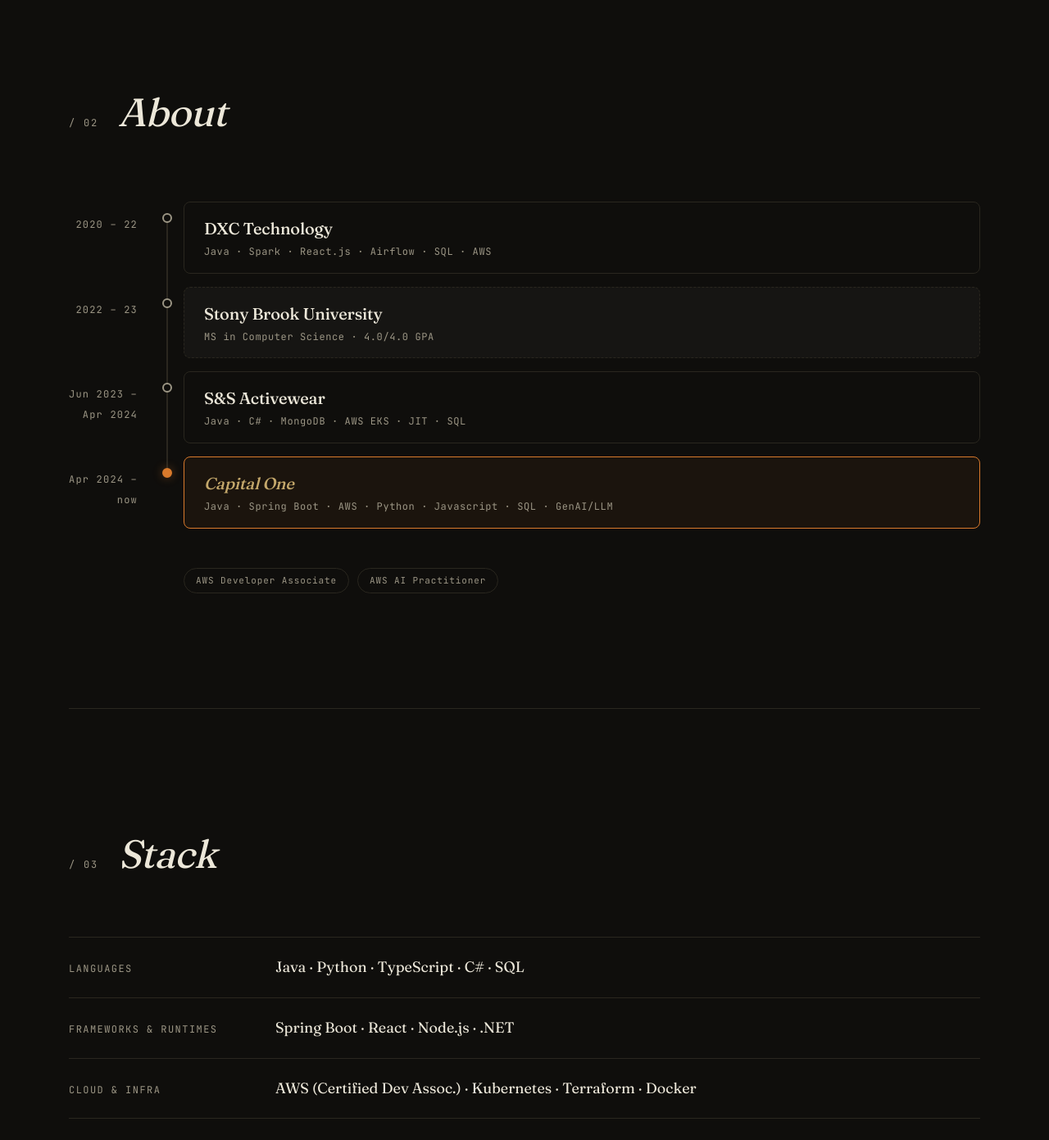
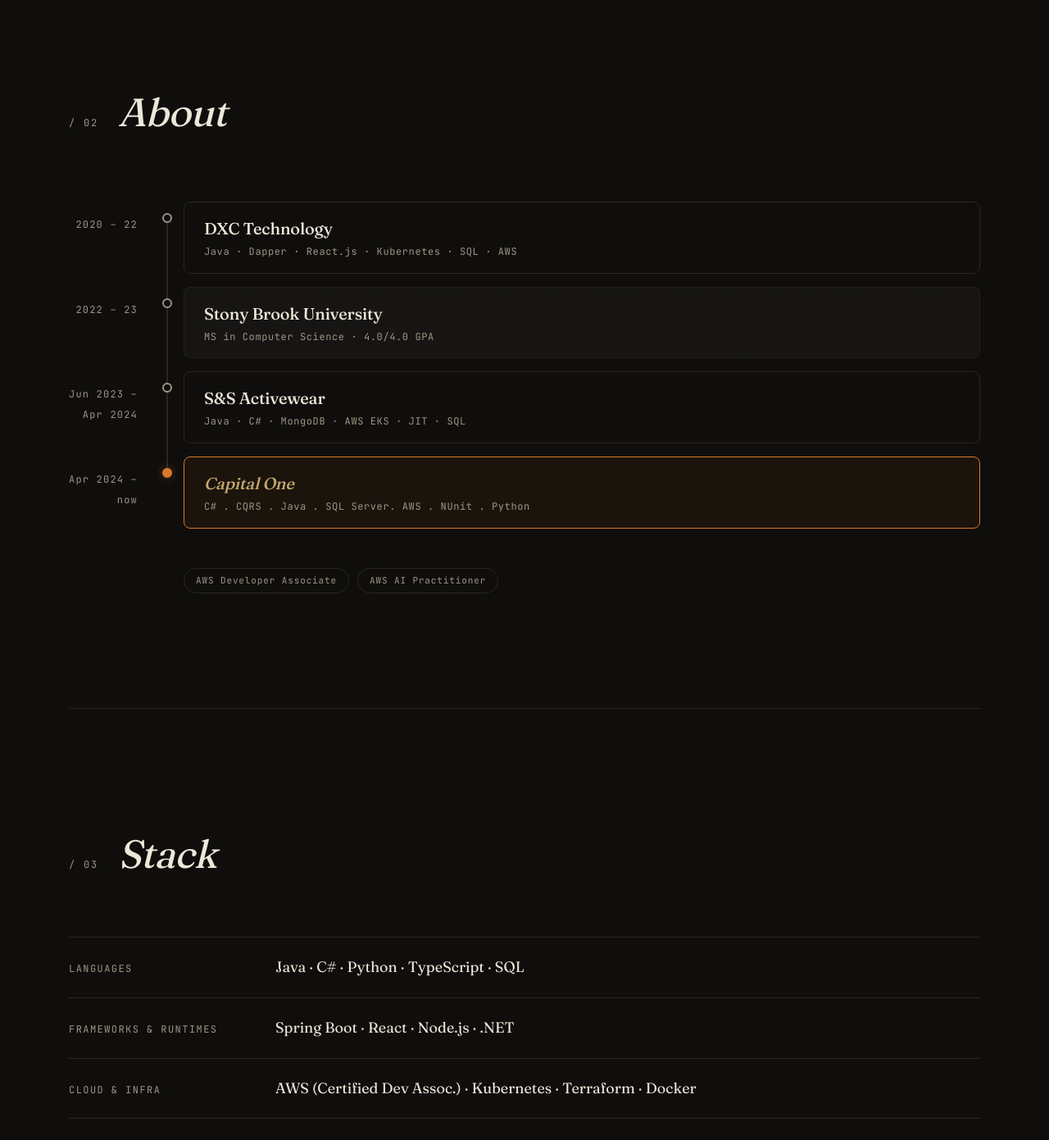
Before and after one commit to NITHINREDI/portfolio, a React (Vite) app: page / in a window 1280 px wide. Shown: the part 2677-4068 px from the top of the page at 82% size. Built offline with nearby package versions, Linux system fonts and the light colour scheme.

Commit message:
timeline with tech stacks

```diff
--- a/src/App.jsx
+++ b/src/App.jsx
@@ -71,7 +71,7 @@
 ]
 
 const skills = {
-  Languages: ['Java', 'Python', 'TypeScript', 'C#', 'SQL'],
+  Languages: ['Java','C#','Python', 'TypeScript', 'SQL'],
   'Frameworks & Runtimes': ['Spring Boot', 'React', 'Node.js', '.NET'],
   'Cloud & Infra': ['AWS (Certified Dev Assoc.)', 'Kubernetes', 'Terraform', 'Docker'],
   'Data & Streaming': ['Kafka', 'PostgreSQL', 'Redis', 'OpenSearch'],
@@ -171,7 +171,7 @@
             </div>
             <div className="tl-card">
               <h3>DXC Technology</h3>
-              <p>Java · Spark · React.js · Airflow · SQL · AWS</p>
+              <p>Java · Dapper · React.js · Kubernetes · SQL · AWS</p>
             </div>
           </div>
 
@@ -212,7 +212,7 @@
             </div>
             <div className="tl-card tl-card-active">
               <h3>Capital One</h3>
-              <p>Java · Spring Boot · AWS · Python · Javascript · SQL · GenAI/LLM</p>
+              <p>C# . CQRS . Java . SQL Server. AWS . NUnit . Python</p>
             </div>
           </div>
         </div>
```
